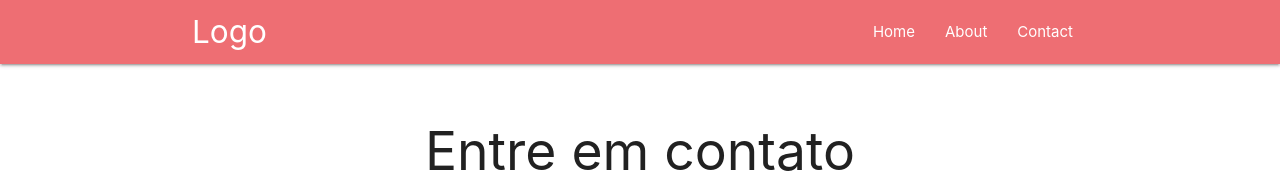
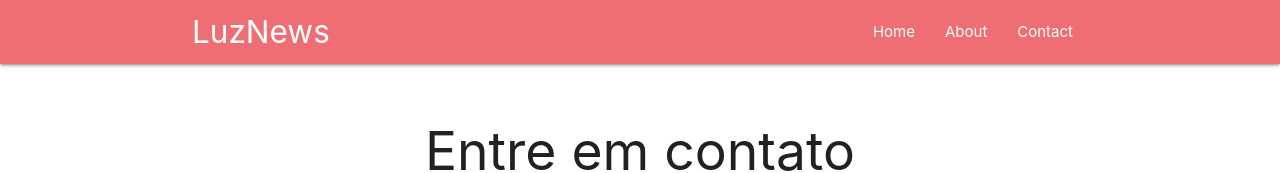
Before and after one commit to luviti/LuzNews, a plain HTML site: page contato.html in a window 1280 px wide. Shown: the top 173 px of the page. Drawn offline with Linux system fonts and the light colour scheme.

Commit message:
Update contato.html

```diff
--- a/contato.html
+++ b/contato.html
@@ -14,7 +14,7 @@
 		<nav>
 			<div class="container">
 				<div class="nav-wrapper">
-					<a href="index.html"><div class="brand-logo left">Logo</div></a><!--brand-logo-->
+					<a href="index.html"><div class="brand-logo left">LuzNews</div></a><!--brand-logo-->
 					<ul id="nav-mobile" class="right hide-on-med-and-down">
 						<li><a href="index.html">Home</a></li>
 						<li><a href="sobre.html">About</a></li>
```
